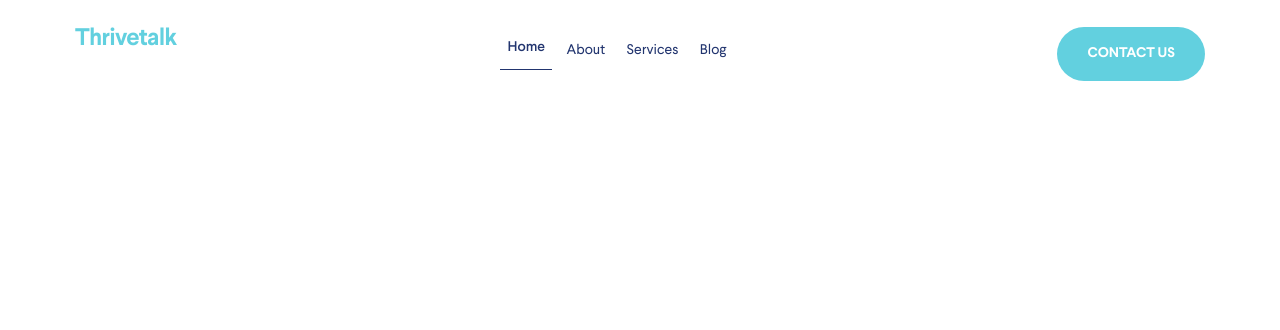
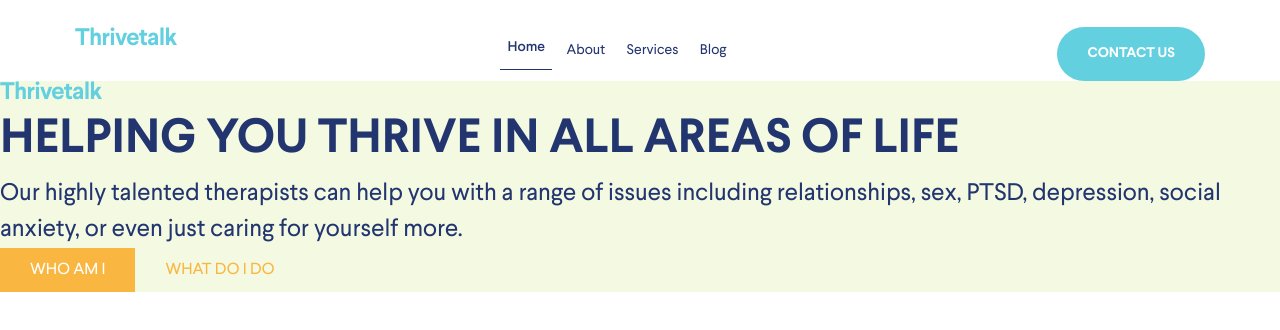
Before and after one commit to pgeowng/fl-projects, a plain HTML site: page 02-thrivetalk/index.html in a window 1280 px wide. Drawn offline with Linux system fonts and the light colour scheme.

Commit message:
add: welcome base

```diff
--- a/02-thrivetalk/index.html
+++ b/02-thrivetalk/index.html
@@ -7,6 +7,7 @@
     <link rel="stylesheet" href="fonts/stylesheet.css" />
     <link rel="stylesheet" href="css/main.css" />
     <link rel="stylesheet" href="css/header.css" />
+    <link rel="stylesheet" href="css/s-welcome.css" />
     <title>ThriveTalk Landing Page</title>
   </head>
   <body class="body">
@@ -41,7 +42,41 @@
       >
     </header>
     <main>
-      <section class="s-welcome"></section>
+      <section class="s-welcome">
+        <div class="s-welcome__round-rect"></div>
+        <div class="s-welcome__img"
+          ><img src="assets/welcome-img.jpg" alt=""
+        /></div>
+        <div class="s-welcome__content">
+          <div class="s-welcome__logo"><div class="logo">Thrivetalk</div></div>
+          <div class="s-welcome__title">
+            <h1 class="welcome-title"
+              >HELPING YOU THRIVE IN ALL AREAS OF LIFE</h1
+            >
+          </div>
+          <div class="s-welcome__text">
+            <p class="welcome-text"
+              >Our highly talented therapists can help you with a range of
+              issues including relationships, sex, PTSD, depression, social
+              anxiety, or even just caring for yourself more.</p
+            >
+          </div>
+          <div class="s-welcome__buttons">
+            <a href="#" class="a-link a-link_button a-link_button_orange"
+              >WHO AM I</a
+            ><a
+              href="#"
+              class="
+                a-link
+                a-link_button
+                a-link_button_orange
+                a-link_button_orange_inv
+              "
+              >WHAT DO I DO</a
+            ></div
+          >
+        </div>
+      </section>
       <section class="s-why"></section>
       <section class="s-about"></section>
       <section class="s-tiles"></section>
--- /dev/null
+++ b/02-thrivetalk/scss/_vars.scss
@@ -0,0 +1,18 @@
+$accent-cyan: #62d0df;
+$accent-dark-blue: #22356f;
+
+$accent-pastel-yellow: #f4f9e2;
+$accent-yellow: #f9b640;
+
+$r7: 0.4375rem;
+$r10: 0.625rem;
+$r14: 0.875rem; // 14px
+
+$r23: 1.4375rem;
+$r24: 1.5rem;
+$r30: 1.875rem;
+$r48: 3rem;
+
+$regular: 400;
+$medium: 500;
+$bold: 700;
--- a/02-thrivetalk/scss/main.scss
+++ b/02-thrivetalk/scss/main.scss
@@ -1,3 +1,4 @@
+@use 'vars';
 *,
 *::after,
 *::before {
@@ -11,42 +12,29 @@
   margin: 0 auto;
 
   line-height: 1.5;
+  font-family: Larsseit, sans-serif;
 }
 
-$accent-cyan: #62d0df;
-$accent-dark-blue: #22356f;
-
-$r7: 0.4375rem;
-$r14: 0.875rem; // 14px
-
-$r23: 1.4375rem;
-$r24: 1.5rem;
-
-$regular: 400;
-$medium: 500;
-$bold: 700;
-
 .logo {
-  font: $bold $r24 Larsseit, sans-serif;
-  line-height: $r23;
+  font: vars.$bold vars.$r24 Larsseit, sans-serif;
+  line-height: vars.$r23;
   letter-spacing: -0.035em;
 
-  color: $accent-cyan;
+  color: vars.$accent-cyan;
 }
 
 .a-link {
   text-decoration: none;
-
   &_nav-top {
     display: block;
-    color: $accent-dark-blue;
-    font: $r14 Larsseit, sans-serif;
-    font-weight: $regular;
-    padding: $r14 $r7;
+    color: vars.$accent-dark-blue;
+    font: vars.$r14 Larsseit, sans-serif;
+    font-weight: vars.$regular;
+    padding: vars.$r14 vars.$r7;
 
     &_active {
-      font-weight: $medium;
-      border-bottom: 1px solid $accent-dark-blue;
+      font-weight: vars.$medium;
+      border-bottom: 1px solid vars.$accent-dark-blue;
     }
   }
 
@@ -57,12 +45,29 @@ $bold: 700;
     justify-content: center;
 
     &_contact {
-      font: $bold $r14 Larsseit, sans-serif;
+      font: vars.$bold vars.$r14 Larsseit, sans-serif;
 
       color: #fff;
-      background-color: $accent-cyan;
-      padding: 20px 30px;
+      background-color: vars.$accent-cyan;
+      padding: 20px 30px; /* idk */
       border-radius: 50px;
+    }
+
+    &_orange {
+      color: #fff;
+      background-color: vars.$accent-yellow;
+      padding: 10px 30px; /* idk */
+
+      &_inv {
+        background-color: transparent;
+        color: vars.$accent-yellow;
+      }
     }
   }
 }
+
+h1,
+h2,
+p {
+  margin: 0;
+}
--- /dev/null
+++ b/02-thrivetalk/scss/s-welcome.scss
@@ -0,0 +1,26 @@
+@use 'vars';
+
+.s-welcome {
+  &__img {
+    display: none;
+  }
+
+  &__content {
+    background-color: vars.$accent-pastel-yellow;
+  }
+
+  &__text {
+  }
+}
+
+.welcome-title {
+  font-weight: vars.$bold;
+  font-size: vars.$r48;
+  margin: 0;
+  color: vars.$accent-dark-blue;
+}
+
+.welcome-text {
+  font-size: vars.$r24;
+  color: vars.$accent-dark-blue;
+}
```
Also changed, not shown: 02-thrivetalk/assets/welcome-img.jpg (added), 02-thrivetalk/css/main.css, 02-thrivetalk/css/s-welcome.css (added), 02-thrivetalk/css/vars.css (added).
